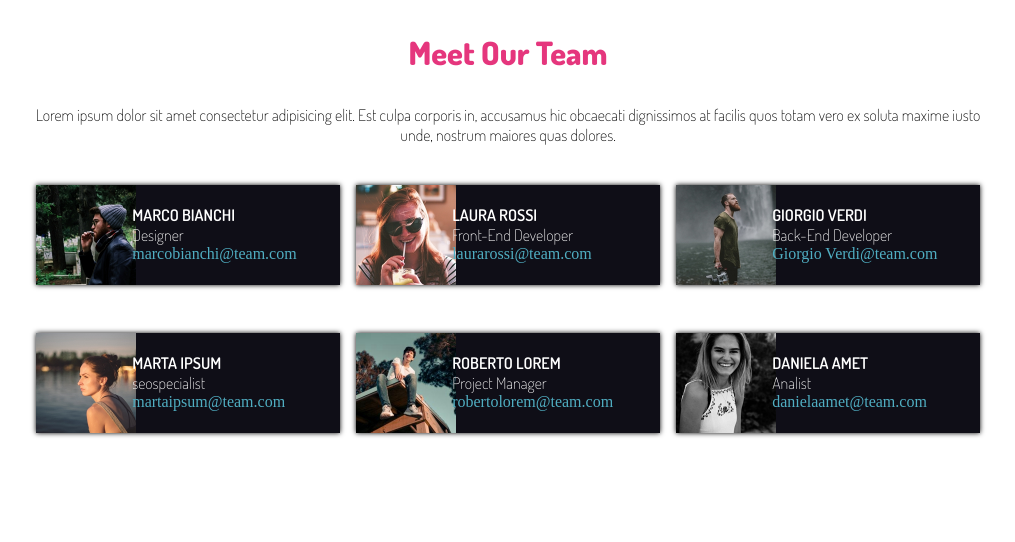
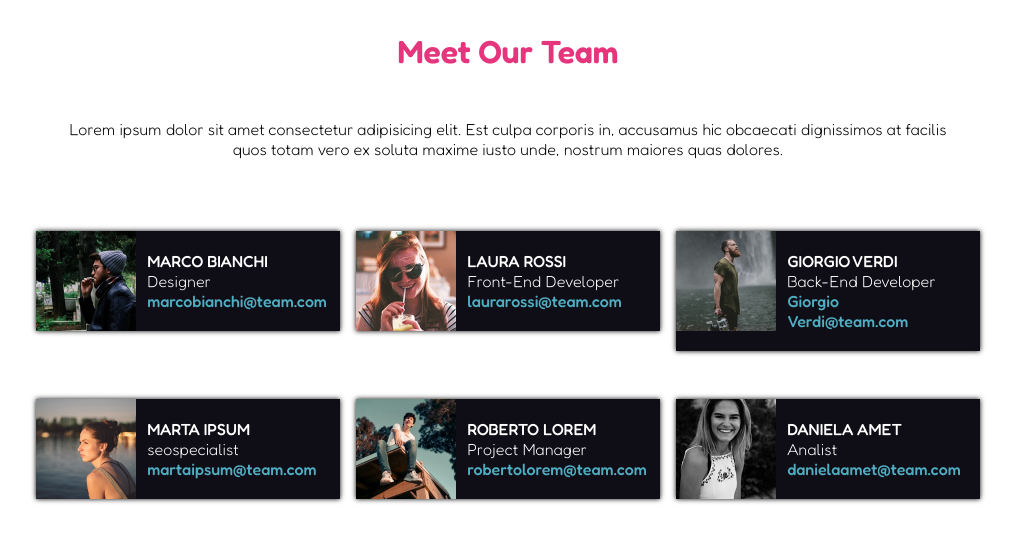
Before and after one commit to CarloFanelli/html-css-float-cards, a plain HTML site: page index.html in a window 1280 px wide. Shown: the whole page, without its empty margins (132-1147 px from the left). Drawn offline with Linux system fonts and the light colour scheme.

Commit message:
change font and element spacing

```diff
--- a/css/style.css
+++ b/css/style.css
@@ -25,27 +25,28 @@ header {
 }
 
 h1 {
-    margin-bottom: 2rem;
-    font-family: 'Dosis', sans-serif;
-    font-weight: 800;
+    margin-bottom: 3rem;
+    font-family: 'Fredoka', sans-serif;
+    font-weight: 600;
     text-transform: capitalize;
     color: var(--fc-title);
 }
 
 h4 {
-    font-family: 'Dosis', sans-serif;
-    font-weight: 600;
+    font-family: 'Fredoka', sans-serif;
+    font-weight: 500;
     text-transform: uppercase;
     color: var(--fc-light);
 }
 
 p {
-    font-family: 'Dosis', sans-serif;
-    font-weight: 200;
+    font-family: 'Fredoka', sans-serif;
+    font-weight: 300;
     color: var(--fc-light);
 }
 
 a {
+    font-family: 'Fredoka', sans-serif;
     color: var(--fc-mail);
     text-decoration: none;
 }
@@ -90,7 +91,7 @@ img{
 .col_text {
     width: 70%;
     float: left;
-    padding: 20px 5px;
+    padding: 20px;
 }
 
 /* #endregion common CSS */
@@ -99,6 +100,7 @@ img{
 
 .subtitle>p {
     color: var(--fc-dark);
+    margin: 2rem;
 }
 
 /* #endregion header CSS */
--- a/index.html
+++ b/index.html
@@ -7,9 +7,7 @@
         <link rel="stylesheet" href="./css/style.css">
         <link rel="preconnect" href="https://fonts.googleapis.com">
         <link rel="preconnect" href="https://fonts.gstatic.com" crossorigin>
-        <link
-            href="https://fonts.googleapis.com/css2?family=Dosis:wght@200;600;800&display=swap"
-            rel="stylesheet">
+        <link href="https://fonts.googleapis.com/css2?family=Fredoka:wght@300;500;600&display=swap" rel="stylesheet">
     </head>
     <body class>
 
```
